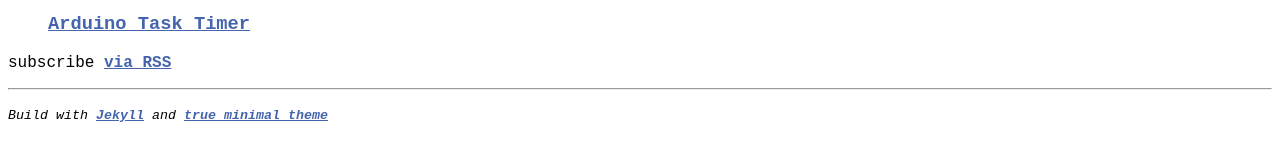
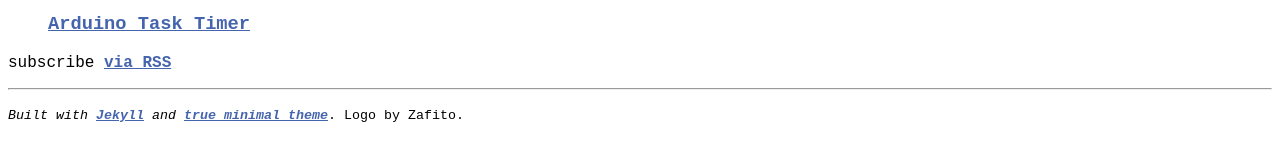
Before and after one commit to Fynardo/Fynardo.github.io, a Jekyll site: the page built from index.md, in a window 1280 px wide. Shown: the part 284-445 px from the top of the page. Built offline with Jekyll 4.4.1, drawn with Linux system fonts in a browser that asks for light colours.

Commit message:
added logo creds

```diff
--- a/_layouts/default.html
+++ b/_layouts/default.html
@@ -25,6 +25,6 @@
 
     {{ content }}
 <hr>
-    <p><small> <i>Build with <a href="https://jekyllrb.com/">Jekyll</a> and  <a href="https://github.com/cyevgeniy/jekyll-true-minimal/">true minimal theme</a></i> </small></p>
+    <p><small> <i>Built with <a href="https://jekyllrb.com/">Jekyll</a> and  <a href="https://github.com/cyevgeniy/jekyll-true-minimal/">true minimal theme</a></i>. Logo by Zafito.</small></p>
 </body>
 </html>
```
